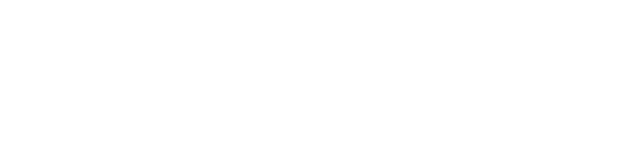
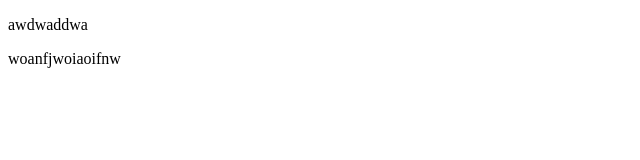
Before and after one commit to rogelioguerra24/my-final-project, a plain HTML site: page index.html in a window 1280 px wide. Shown: the whole page, without its empty margins (0-640 px from the left). Drawn offline with Linux system fonts and the light colour scheme.

Commit message:
experiment

```diff
--- a/index.html
+++ b/index.html
@@ -20,6 +20,13 @@
     <title>Marvel App</title>
 </head>
 <body>
-
+    <head>
+        <p>
+            awdwaddwa
+        </p>
+    </head>
+    <main>
+        <p>woanfjwoiaoifnw</p>
+    </main>
 </body>
 </html>
```
